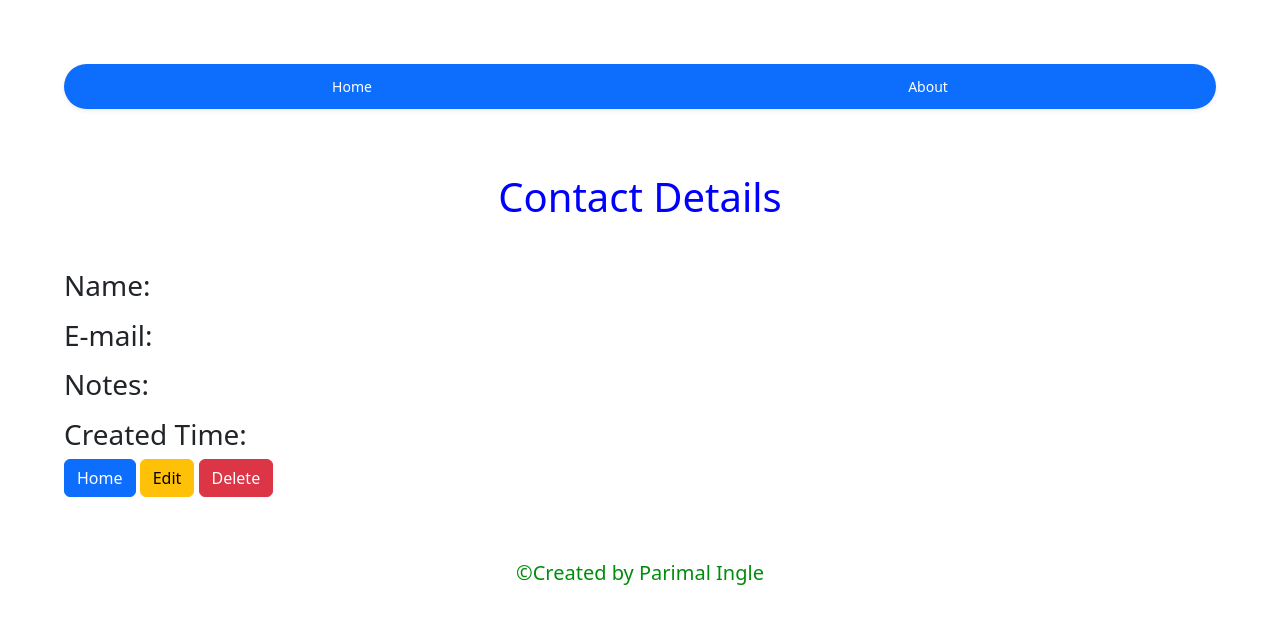
After one commit to soujan06/parimal_ingle, a Django app: page /details in a window 1280 px wide. The commit adds this page. Shown: the top 624 px of the page. Run offline with Django 4.2, Linux system fonts and the light colour scheme; some libraries are stand-ins or nearby versions.

Commit message:
completed details page front end

```diff
--- a/app/parimal_ingle_CMA/templates/addContact.html
+++ b/app/parimal_ingle_CMA/templates/addContact.html
@@ -4,6 +4,7 @@
 
 {% block content %}
 <div class="container">
+    <h1 style="text-align: center; color: blue;" class="m-5">Create a Contact</h1>
     <form action="">
         <div class="mb-3">
             <label for="fullName" class="form-label">Name</label>
--- /dev/null
+++ b/app/parimal_ingle_CMA/templates/details.html
@@ -0,0 +1,18 @@
+{% extends 'base.html' %}
+
+{% block title %} CMA | Contact Details {% endblock %}
+
+{% block content %}
+<h1 style="text-align: center; color: blue;" class="m-5">Contact Details</h1>
+<h3>Name: <p> </p></h3>
+<h3>E-mail: <p> </p></h3>
+<h3>Notes: <p> </p></h3>
+<h3>Created Time: </h3>
+<div>
+    <a class="btn btn-primary" href="{% url 'home' %}">Home</a>
+    <a class="btn btn-warning" href="{% url 'details' %}">Edit</a>
+    <a class="btn btn-danger" href="{% url 'details' %}">Delete</a>
+</div>
+
+
+{% endblock %}
--- a/app/parimal_ingle_CMA/urls.py
+++ b/app/parimal_ingle_CMA/urls.py
@@ -5,4 +5,5 @@ urlpatterns = [
     path('', views.home, name='home'),
     path('about', views.about, name='about'),
     path('addContact', views.addContact, name='addContact'),
+    path('details', views.details, name='details'),
 ]
--- a/app/parimal_ingle_CMA/views.py
+++ b/app/parimal_ingle_CMA/views.py
@@ -8,3 +8,6 @@ def about(request):
 
 def addContact(request):
     return render(request, 'addContact.html', {})
+
+def details(request):
+    return render(request, 'details.html', {})
```
Also changed, not shown: app/parimal_ingle_CMA/templates/home.html (+4 -4 lines).
